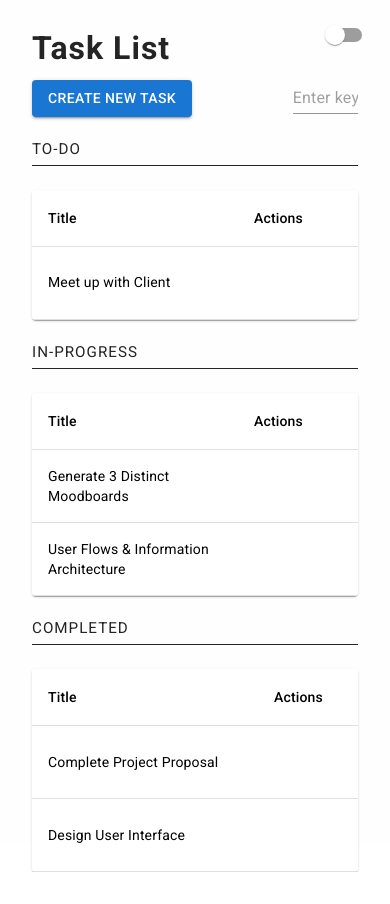
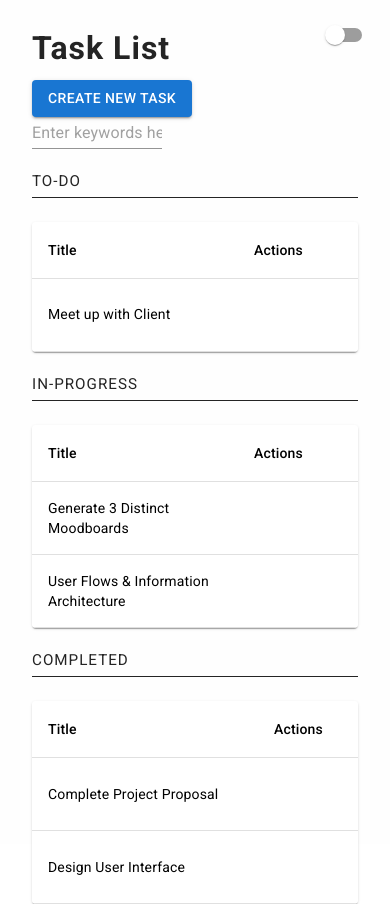
Before and after one commit to d2d-weizhi/project-flow, a React (Vite) app: page / in a window 390 px wide. Before the commit the page ends 872 px from the top, so only its background shows below. Built offline with nearby package versions, Linux system fonts and the light colour scheme; some icons are missing.

Commit message:
Made the button and search field responsive on mobile devices

```diff
--- a/src/components/TaskList/TaskList.tsx
+++ b/src/components/TaskList/TaskList.tsx
@@ -115,13 +115,13 @@ export default function TaskList({theme}: {theme: string}) {
     <div className="flex flex-col w-full h-max items-start">
       <h2>Task List</h2>
 
-			<div className="flex w-full h-max">
-				<div className="flex w-1/2 items-center justify-start">
+			<div className={`flex ${isMobilePortrait && "flex-col flex-col-reversed"} w-full h-max`}>
+				<div className={`flex ${isMobilePortrait ? "w-full" : "w-1/2"} items-center justify-start`}>
 					<Button variant="contained" onClick={handleCreateTaskOpen}>
         		Create New Task
       		</Button>
 				</div>
-				<div className="flex w-1/2 items-center justify-end">
+				<div className={`flex ${isMobilePortrait ? "w-full" : "w-1/2"} items-center justify-start`}>
 					<TextField
 						variant={theme === "light" ? "standard" : "filled"}
 						className={`mr-2 w-[40%] min-w-[180px] ${theme === "dark" && "text-white"}`}
```
